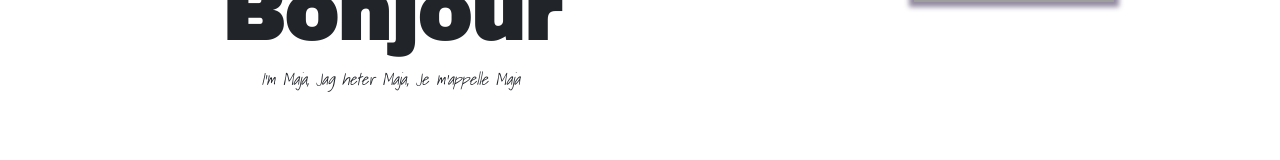
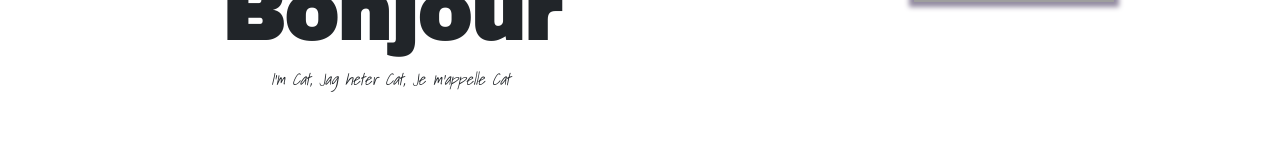
Before and after one commit to CatlinMillz/React-Portfolio, a React (Vite) app: page / in a window 1280 px wide. Shown: the part 327-487 px from the top of the page. Built offline with nearby package versions, Linux system fonts and the light colour scheme; grey boxes are pictures that could not be loaded.

Commit message:
added bio

```diff
--- a/src/components/Hero.jsx
+++ b/src/components/Hero.jsx
@@ -16,8 +16,8 @@ export default function Hero() {
                         <h2>Hej</h2>
                         <h2>Bonjour</h2>
                     </div>
-                    <h6 className="tag" >I'm Maja, Jag heter Maja, Je m'appelle Maja</h6>
-                    {/* <p>A photographer for 15 years, I originally started my professional journey studying my BFA at UIUC in 2012-2015. I have photographed countless concerts, weddings, engagements, runway shows, you name it. I attended the Full Stack Development bootcamp through UM in 2023-2024. I have experience with HTML, CSS, JavaScript, Node.js, Express, MySQL, MongoDB, and React</p> */}
+                    <h6 className="tag" >I'm Cat, Jag heter Cat, Je m'appelle Cat</h6>
+                    {/* <p>A photographer for 15 years, I originally started my professional journey studying my BFA at UIUC in the mid 2000s. I have photographed countless concerts, weddings, engagements, runway shows, you name it. I attended the Full Stack Development bootcamp through UM in 2023-2024. I have experience with HTML, CSS, JavaScript, Node.js, Express, MySQL, MongoDB, and React. In my free time I enjoy attempting to play metal on the cello and piano, drawing digital art, playing the Heavy in competitive Splatoon and simply vegging out at home with my husband and elderly Bengal cat (photo by me pictured above in 2014).</p> */}
                 </Box>
 
             </Box>
```
